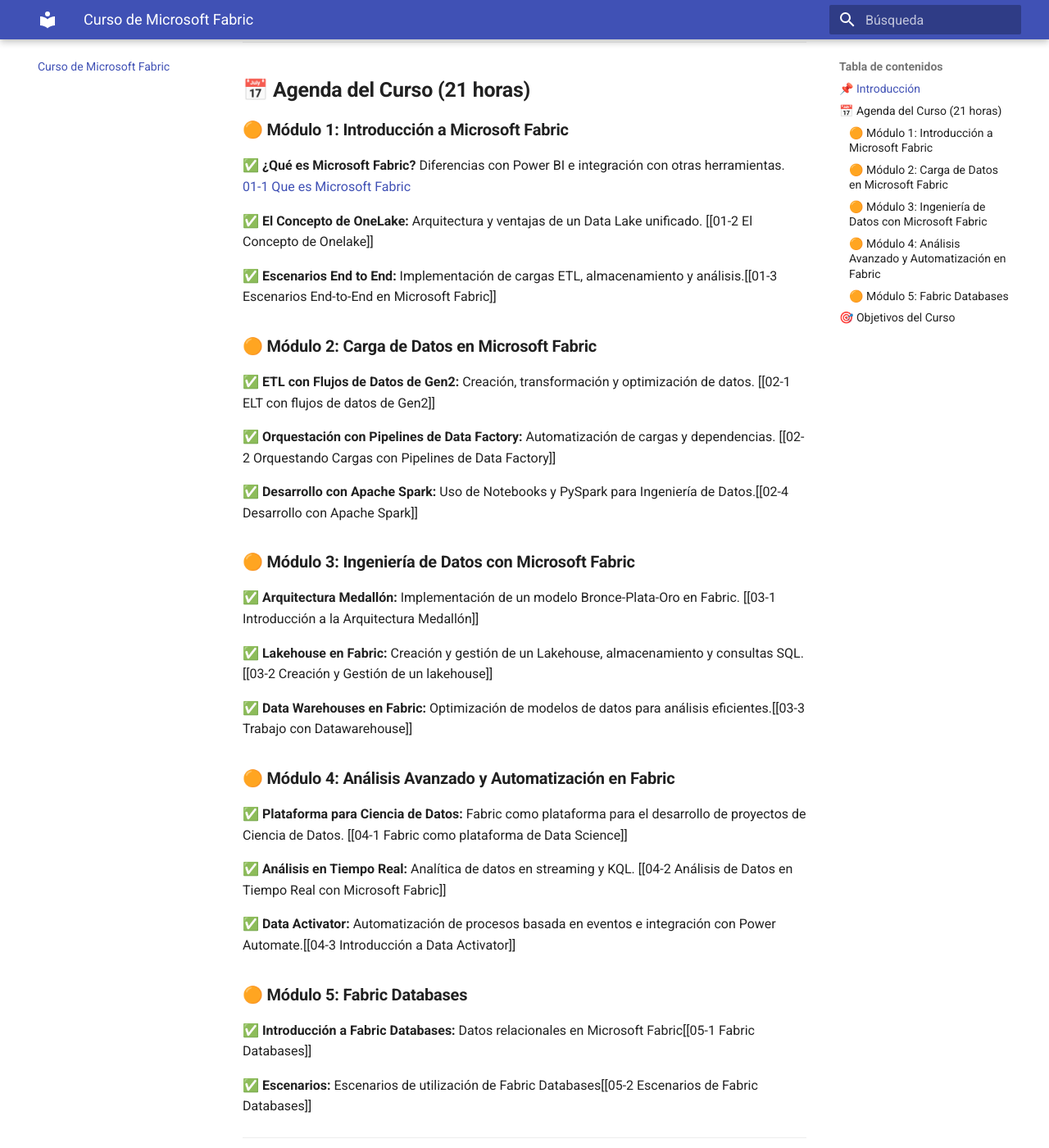
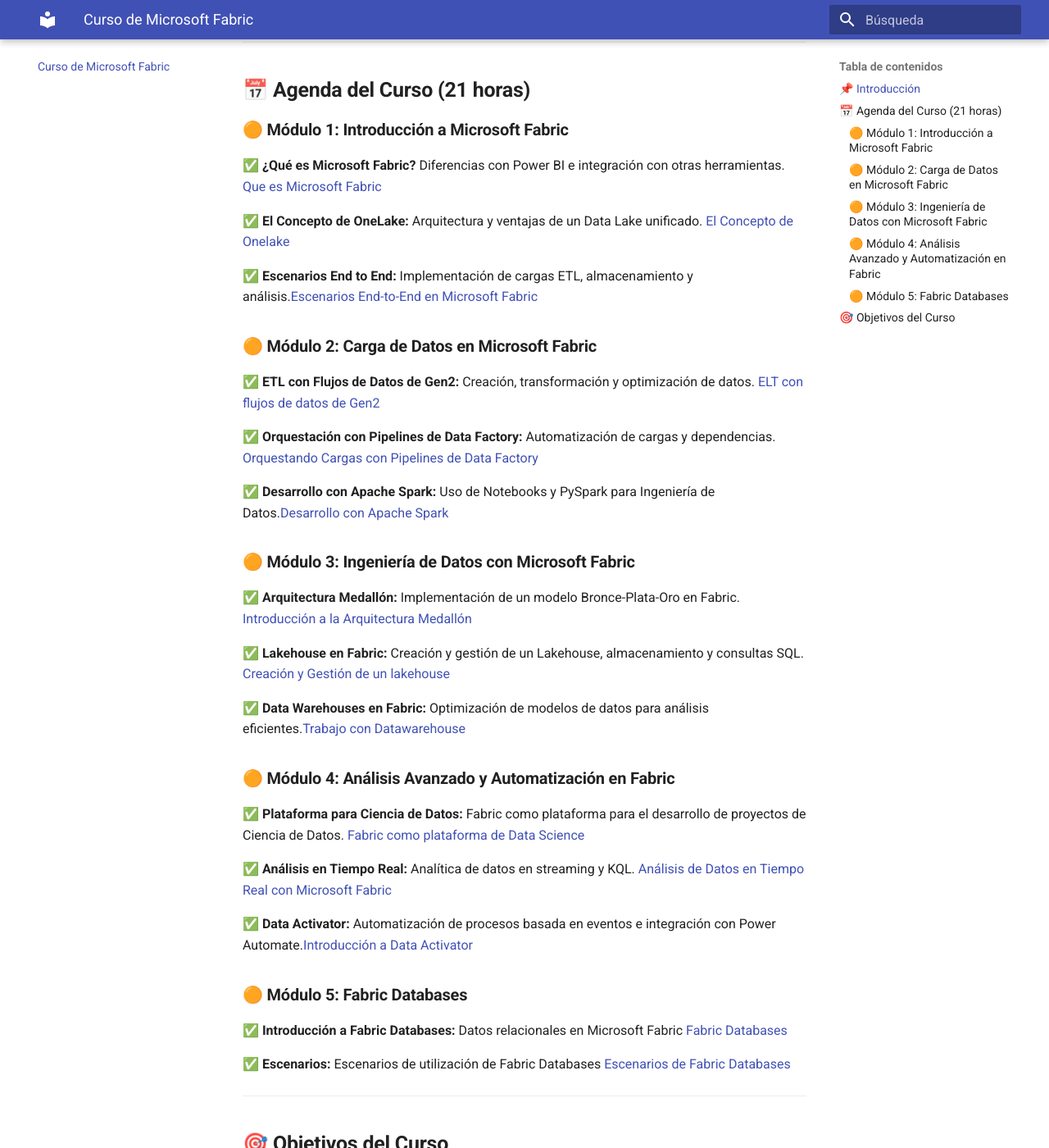
Before and after one commit to antoniosql/seminario-fabric, an MkDocs documentation site: the page built from docs/index.md, in a window 1280 px wide and 1400 px high, scrolled down 513 px. Shown: the whole window at 82% size. Built offline with MkDocs 1.6.1 and Material for MkDocs 9.7.7, drawn with Linux system fonts in a browser that asks for light colours.

```diff
--- a/docs/index.md
+++ b/docs/index.md
@@ -14,40 +14,40 @@ Durante el curso, se realizará un recorrido a través de las diferentes caracte
 
 ### **🟠 Módulo 1: Introducción a Microsoft Fabric**
 
-✅ **¿Qué es Microsoft Fabric?** Diferencias con Power BI e integración con otras herramientas. [01-1 Que es Microsoft Fabric](<01 Introduccion a Microsoft Fabric/01-1 Que es Microsoft Fabric.md>)
+✅ **¿Qué es Microsoft Fabric?** Diferencias con Power BI e integración con otras herramientas. [Que es Microsoft Fabric](<01 Introduccion a Microsoft Fabric/01-1 Que es Microsoft Fabric.md>)
 
-✅ **El Concepto de OneLake:** Arquitectura y ventajas de un Data Lake unificado.  [[01-2 El Concepto de Onelake]]
+✅ **El Concepto de OneLake:** Arquitectura y ventajas de un Data Lake unificado.  [El Concepto de Onelake](<01 Introduccion a Microsoft Fabric/01-2 El Concepto de Onelake.md>)
 
-✅ **Escenarios End to End:** Implementación de cargas ETL, almacenamiento y análisis.[[01-3 Escenarios End-to-End en Microsoft Fabric]]
+✅ **Escenarios End to End:** Implementación de cargas ETL, almacenamiento y análisis.[Escenarios End-to-End en Microsoft Fabric](<01 Introduccion a Microsoft Fabric/01-3 Escenarios End-to-End en Microsoft Fabric.md>)
 
 ### **🟠 Módulo 2: Carga de Datos en Microsoft Fabric**
 
-✅ **ETL con Flujos de Datos de Gen2:** Creación, transformación y optimización de datos.  [[02-1 ELT con flujos de datos de Gen2]]
+✅ **ETL con Flujos de Datos de Gen2:** Creación, transformación y optimización de datos.  [ELT con flujos de datos de Gen2](<02 Carga de Datos/02-0 Ingesta de Datos en Microsoft Fabric.md>)
 
-✅ **Orquestación con Pipelines de Data Factory:** Automatización de cargas y dependencias.  [[02-2 Orquestando Cargas con Pipelines de Data Factory]]
+✅ **Orquestación con Pipelines de Data Factory:** Automatización de cargas y dependencias. [Orquestando Cargas con Pipelines de Data Factory](<02 Carga de Datos/02-2 Orquestando Cargas con Pipelines de Data Factory.md>)
 
-✅ **Desarrollo con Apache Spark:** Uso de Notebooks y PySpark para Ingeniería de Datos.[[02-4 Desarrollo con Apache Spark]]
+✅ **Desarrollo con Apache Spark:** Uso de Notebooks y PySpark para Ingeniería de Datos.[Desarrollo con Apache Spark](<02 Carga de Datos/02-4 Desarrollo con Apache Spark.md>)
 
 ### **🟠 Módulo 3: Ingeniería de Datos con Microsoft Fabric**
 
-✅ **Arquitectura Medallón:** Implementación de un modelo Bronce-Plata-Oro en Fabric.  [[03-1 Introducción a la Arquitectura Medallón]]
+✅ **Arquitectura Medallón:** Implementación de un modelo Bronce-Plata-Oro en Fabric. [Introducción a la Arquitectura Medallón](<03 Ingenieria de Datos/03-1 Introducción a la Arquitectura Medallón.md>)
 
-✅ **Lakehouse en Fabric:** Creación y gestión de un Lakehouse, almacenamiento y consultas SQL.  [[03-2 Creación y Gestión de un lakehouse]]
+✅ **Lakehouse en Fabric:** Creación y gestión de un Lakehouse, almacenamiento y consultas SQL. [Creación y Gestión de un lakehouse](<03 Ingenieria de Datos/03-2 Creación y Gestión de un lakehouse.md>)
 
-✅ **Data Warehouses en Fabric:** Optimización de modelos de datos para análisis eficientes.[[03-3 Trabajo con Datawarehouse]]
+✅ **Data Warehouses en Fabric:** Optimización de modelos de datos para análisis eficientes.[Trabajo con Datawarehouse](<03 Ingenieria de Datos/03-3 Trabajo con Datawarehouse.md>)
 
 ### **🟠 Módulo 4: Análisis Avanzado y Automatización en Fabric**
 
-✅ **Plataforma para Ciencia de Datos:** Fabric como plataforma para el desarrollo de proyectos de Ciencia de Datos.  [[04-1 Fabric como plataforma de Data Science]]
+✅ **Plataforma para Ciencia de Datos:** Fabric como plataforma para el desarrollo de proyectos de Ciencia de Datos. [Fabric como plataforma de Data Science](<04 Analisis Avanzado y Automatizacion/04-1 Fabric como plataforma de Data Science.md>)
 
-✅ **Análisis en Tiempo Real:** Analítica de datos en streaming y KQL.  [[04-2 Análisis de Datos en Tiempo Real con Microsoft Fabric]]
+✅ **Análisis en Tiempo Real:** Analítica de datos en streaming y KQL. [Análisis de Datos en Tiempo Real con Microsoft Fabric](<04 Analisis Avanzado y Automatizacion/04-2 Análisis de Datos en Tiempo Real con Microsoft Fabric.md>)
 
-✅ **Data Activator:** Automatización de procesos basada en eventos e integración con Power Automate.[[04-3 Introducción a Data Activator]]
+✅ **Data Activator:** Automatización de procesos basada en eventos e integración con Power Automate.[Introducción a Data Activator](<04 Analisis Avanzado y Automatizacion/04-3 Introducción a Data Activator.md>)
 
 ### **🟠 Módulo 5: Fabric Databases**
-✅ **Introducción a Fabric Databases:** Datos relacionales en Microsoft Fabric[[05-1 Fabric Databases]]
+✅ **Introducción a Fabric Databases:** Datos relacionales en Microsoft Fabric [Fabric Databases](<05 Fabric Databases/05-1 Fabric Databases.md>)
 
-✅ **Escenarios:** Escenarios de utilización de Fabric Databases[[05-2 Escenarios de Fabric Databases]]
+✅ **Escenarios:** Escenarios de utilización de Fabric Databases [Escenarios de Fabric Databases](<05 Fabric Databases/05-2 Escenarios de Fabric Databases.md>)
 
 ---
 
```
Also changed, not shown: docs/01 Introduccion a Microsoft Fabric/01-1 Que es Microsoft Fabric.md (+2 -1 lines).
